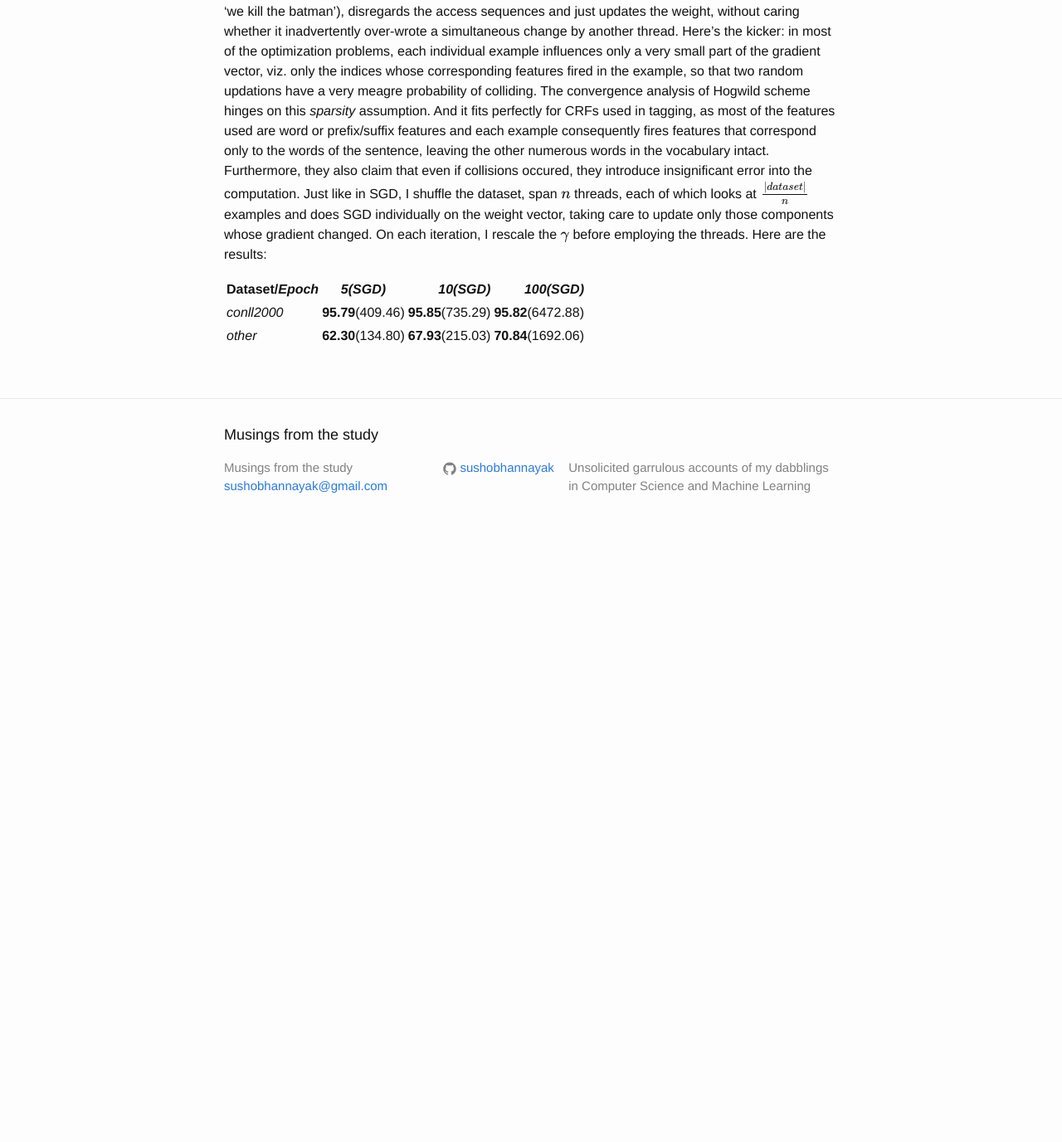
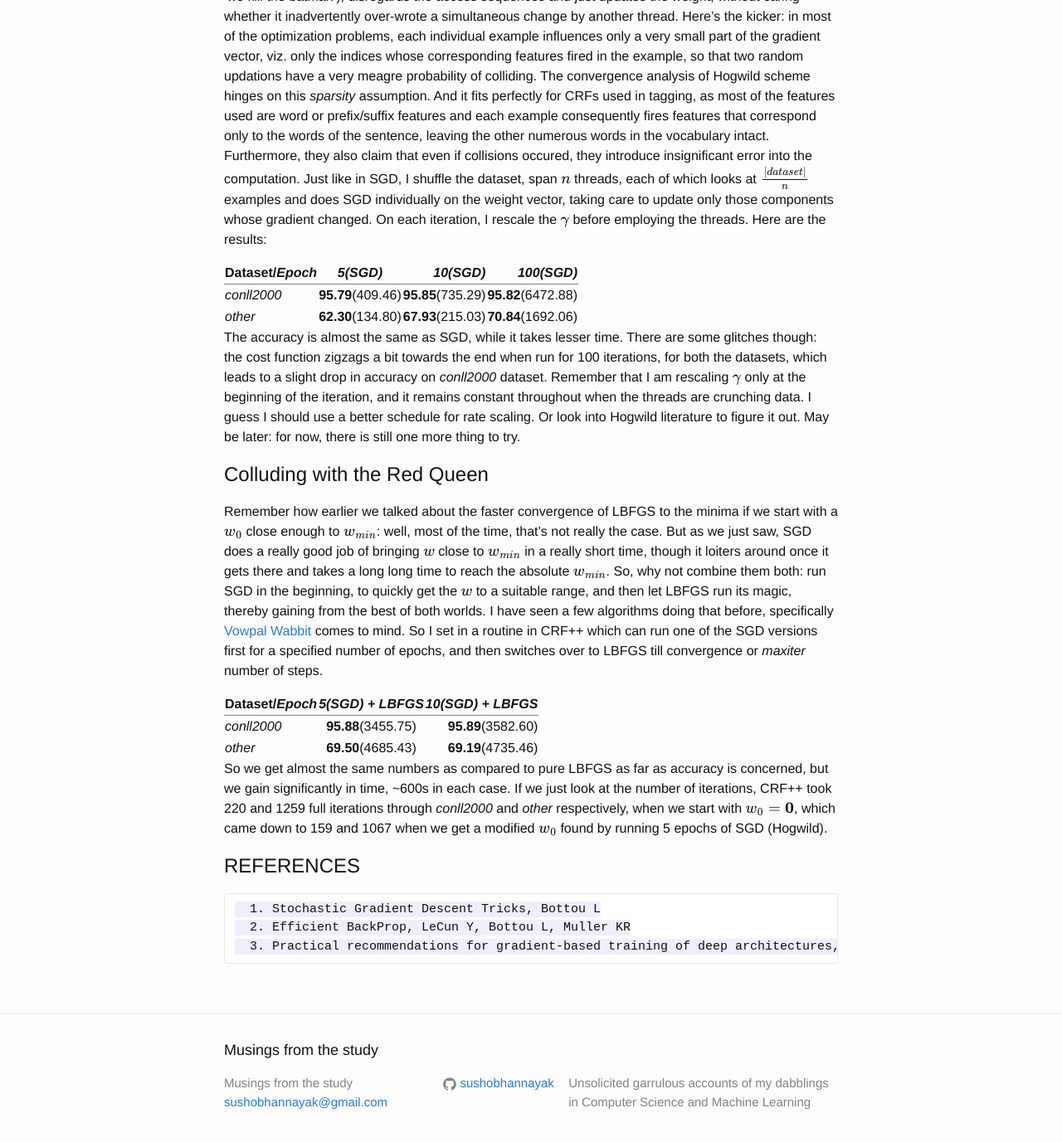
Before and after one commit to sushobhannayak/sushobhannayak.github.io, a Jekyll site: the page built from _posts/2015-10-10-crfpp-sgd.markdown, in a window 1280 px wide and 1400 px high, scrolled down 4669 px. Shown: the top 1377 px of the window at 83% size. Built offline with Jekyll 4.4.1, drawn with Linux system fonts in a browser that asks for light colours; formulas are drawn with MathJax 3; comment, search, counter and statistics services are not loaded; before the commit the page ends 5327 px from its top, so only the background shows below that; some of the changed text lies outside the part shown.

Commit message:
updated blog

```diff
--- a/_posts/2015-10-10-crfpp-sgd.markdown
+++ b/_posts/2015-10-10-crfpp-sgd.markdown
@@ -16,7 +16,7 @@ On one hand we have batch methods like gradient descent, L-BFGS, and conjugate g
 their well-studied and theoretically guaranteed faster convergence rates, while on the other,
 we have approximations like stochastic gradient descent (SGD), with their poorer
 convergence rates. But surprisingly, it turns out
-that SGD is the clear winner ([[1]][lecun][[2]][bengio][[3]][botou]), performing miraculously well
+that SGD is the clear winner ([[2]][lecun][[3]][bengio][[1]][botou]), performing miraculously well
 in large neural networks and on massive data. Now it so happened that I recently got a little tired
 of watching my [CRF++][crfpp] program, which uses fast LBFGS optimization and has been a constant
 loyal companion in all my tagging expeditions over the past year, doggedly crunching bits
@@ -99,6 +99,7 @@ and **the running time is noted in seconds in brackets**. The original CRF++ is
 |*conll2000*| **87.35**(87.34) | **92.77**(186.35) | **95.76**(1846.19) |**95.88**(4044.17)| **95.54**(416.18) | **95.78**(834.71) |**95.99**(8152.78)
 |*chunking* | **86.01**(0.33) | **89.23**(0.63) | **89.85**(2.78) | **89.85**(2.78) | **85.89**(0.32) | **87.67**(0.64) | **89.91**(5.84)
 |*other*| **36.88**(19.55)|**42.25**(39.05)|**68.41**(413.30)|**69.23**(5289.52)| **53.89**(108.48) | **50.09**(217.85)|**69.44**(2137.49)
+{: rules="groups"}
 
 Each epoch is one iteration through the dataset. The numbers above track our discussion fabulously. SGD gets to a pretty good test accuracy after
 just 5 epochs on both datasets, while LBFGS perspires on for 10 to 100 iterations, the difference being more marked as we
@@ -120,7 +121,7 @@ aiming for the sky on the next iteration. Make it too small, and it can't take a
 minima. Ideally, it should be high in the beginning, where we want the optimization routine to explore more and take large noisy steps, and gradually come down,
 approaching zero as we get closer to the minima, so reduce severe fluctuations in an already stable weight. Theoretically, the decreasing learning rate $$\gamma_t$$
 needs to follow the following properties for convergence: $$\sum_t \gamma_t  = \infty, \sum_t \gamma_t^2 < \infty$$. In practice, usually a learning rate of the
-form $$\gamma_t = \gamma_0 (1+\gamma_0\lambda t)^{-1}$$ works well[[3]][botou], where $$\gamma_0$$ is the initial $$\gamma$$ at time $$t=0$$ and $$\lambda$$ is the regularization
+form $$\gamma_t = \gamma_0 (1+\gamma_0\lambda t)^{-1}$$ works well[[1]][botou], where $$\gamma_0$$ is the initial $$\gamma$$ at time $$t=0$$ and $$\lambda$$ is the regularization
 parameter we have been using. In the experiments quoted above, I used a single $$\gamma_0 = 0.01$$ for all the datasets. This is not a very good idea, since
 each dataset is different, each cost space disparate, with individual countours and shapes, which a second order method like LBFGS can leverage since it
 approximates that information in the quasi-Hessian it calculates on each iteration: but SGD would be at a loss, with an uninspired learning rate leading to
@@ -129,13 +130,14 @@ picking up the model that lead to the lowest validation error? That's topping, e
 running multiple instances of the routine on different machines parallely. So what do we do? Well, let's approximate: SGD approximates the gradient; we can
 approximate multiple complete runs with different $$\gamma$$s, by running multiple single epochs with different $$\gamma$$s on a sample of the whole dataset,
 and picking up the best $$\gamma$$ from those runs (which can be efficiently done with a binary search, half the next $$\gamma$$ to try if the present one is too
-small, double it if it's the contrary, which is the approach followed by [[3]][botou] -- see their sgd [code][botou-sgd]). That's what I did, and here are the updated
+small, double it if it's the contrary, which is the approach followed by [[1]][botou] -- see their sgd [code][botou-sgd]). That's what I did, and here are the updated
 results for the two big datasets:
 
 |Dataset/*Epoch* |$$\gamma_0$$| *5(SGD)* | *10(SGD)* |
 |:----------------|:-------:|----------:|---------:|
 |*conll2000* | 0.05 | **95.84**(527.19) | **95.87**(949.94)|
 |*other* |0.00078|**60.58**(204.87) | **68.16**(274.75)|
+{: rules="groups"}
 
 Notice that these values converge much faster to the minimum compared to the previous run with an arbitrary learning rate, at the expense of running a few more epochs(10 to be specific).
 Since the previous $$\gamma_0$$($$0.01$$) for *conll2000* was pretty close to the optimal($$0.05$$), there is no glaring difference; but it's evident that we take larger steps in the
@@ -186,12 +188,38 @@ On each iteration, I rescale the $$\gamma$$ before employing the threads. Here a
 |:----------------|:-------:|----------:|---------:|
 |*conll2000* | **95.79**(409.46) | **95.85**(735.29)|**95.82**(6472.88)
 |*other*| **62.30**(134.80) | **67.93**(215.03) | **70.84**(1692.06)
+{: rules="groups"}
+
+The accuracy is almost the same as SGD, while it takes lesser time. There are some glitches though: the cost function zigzags a bit towards the end when run for 100 iterations, for both the datasets,
+which leads to a slight drop in accuracy on *conll2000* dataset. Remember that I am rescaling $$\gamma$$ only at the beginning of the iteration, and it remains constant throughout when the threads are
+crunching data. I guess I should use a better schedule for rate scaling. Or look into Hogwild literature to figure it out. May be later: for now, there is still one more thing to try.
+
+#Colluding with the Red Queen
+Remember how earlier we talked about the faster convergence of LBFGS to the minima if we start with a $$w_0$$ close enough to $$w_{min}$$: well, most of the time, that's not really the case.
+But as we just saw, SGD does a really good job of bringing $$w$$ close to $$w_{min}$$ in a really short time, though it loiters around once it gets there and takes a long long time to reach
+the absolute $$w_{min}$$. So, why not combine them both: run SGD in the beginning, to quickly get the $$w$$ to a suitable range, and then let LBFGS run its magic, thereby gaining from the best
+of both worlds. I have seen a few algorithms doing that before, specifically [Vowpal Wabbit][vw] comes to mind. So I set in a routine in CRF++ which can run one of the SGD versions first for a
+specified number of epochs, and then switches over to LBFGS till convergence or *maxiter* number of steps.
+
+|---
+|Dataset/*Epoch* | *5(SGD) + LBFGS* | *10(SGD) + LBFGS* |
+|:----------------|:-------:|----------:|---------:|
+|*conll2000*|**95.88**(3455.75) | **95.89**(3582.60)|
+|*other* | **69.50**(4685.43) | **69.19**(4735.46)|
+|---
+{: rules="groups"}
+
+So we get almost the same numbers as compared to pure LBFGS as far as accuracy is concerned, but we gain significantly in time, ~600s in each case. If we just look at the number of iterations,
+CRF++ took 220 and 1259 full iterations through *conll2000* and *other* respectively, when we start with $$w_0=\mathbf{0}$$, which came down to 159 and 1067 when we get a modified $$w_0$$
+found by running 5 epochs of SGD (Hogwild).
 
 
 
+#REFERENCES
 
-
-
+	  1. Stochastic Gradient Descent Tricks, Bottou L
+	  2. Efficient BackProp, LeCun Y, Bottou L, Muller KR
+	  3. Practical recommendations for gradient-based training of deep architectures, Bengio Y
 
 
 
```
Also changed, not shown: other parts of _posts/2015-10-10-crfpp-sgd.markdown (+2 -1 lines), 2 other files.
